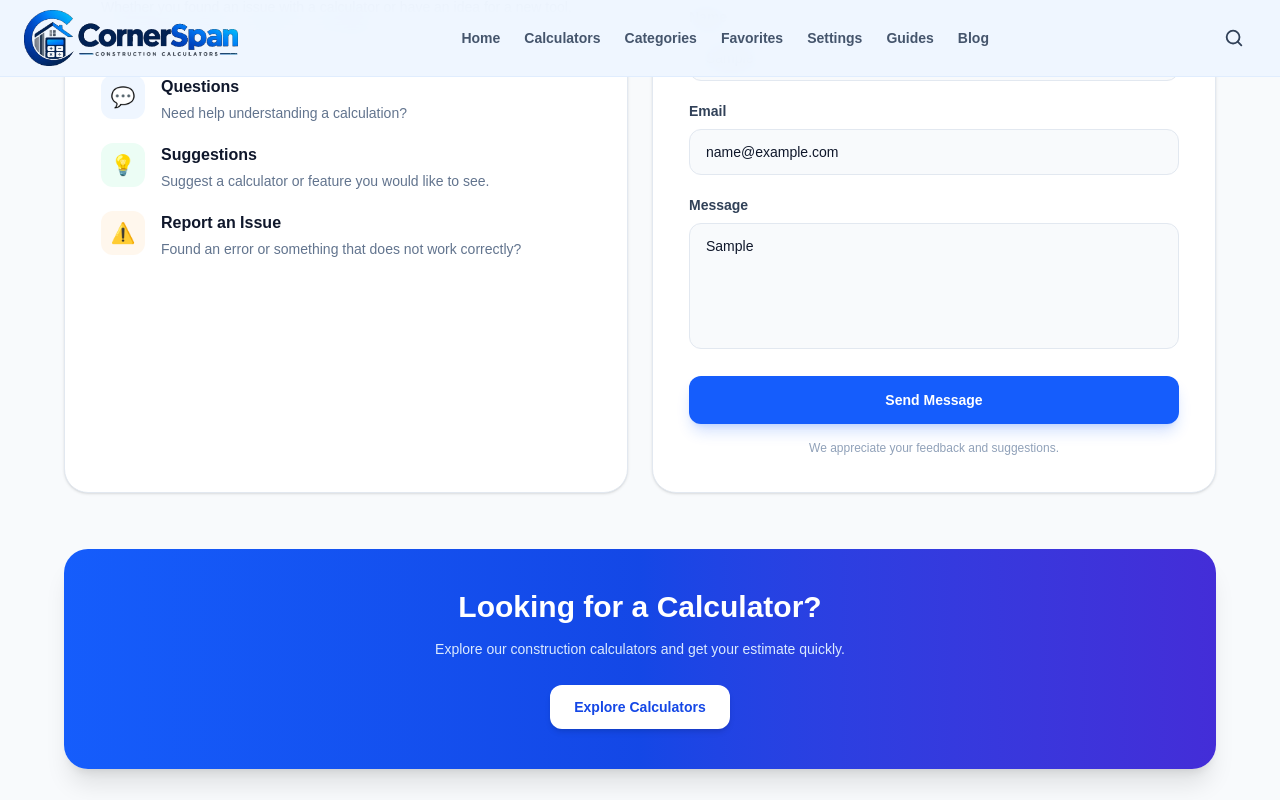
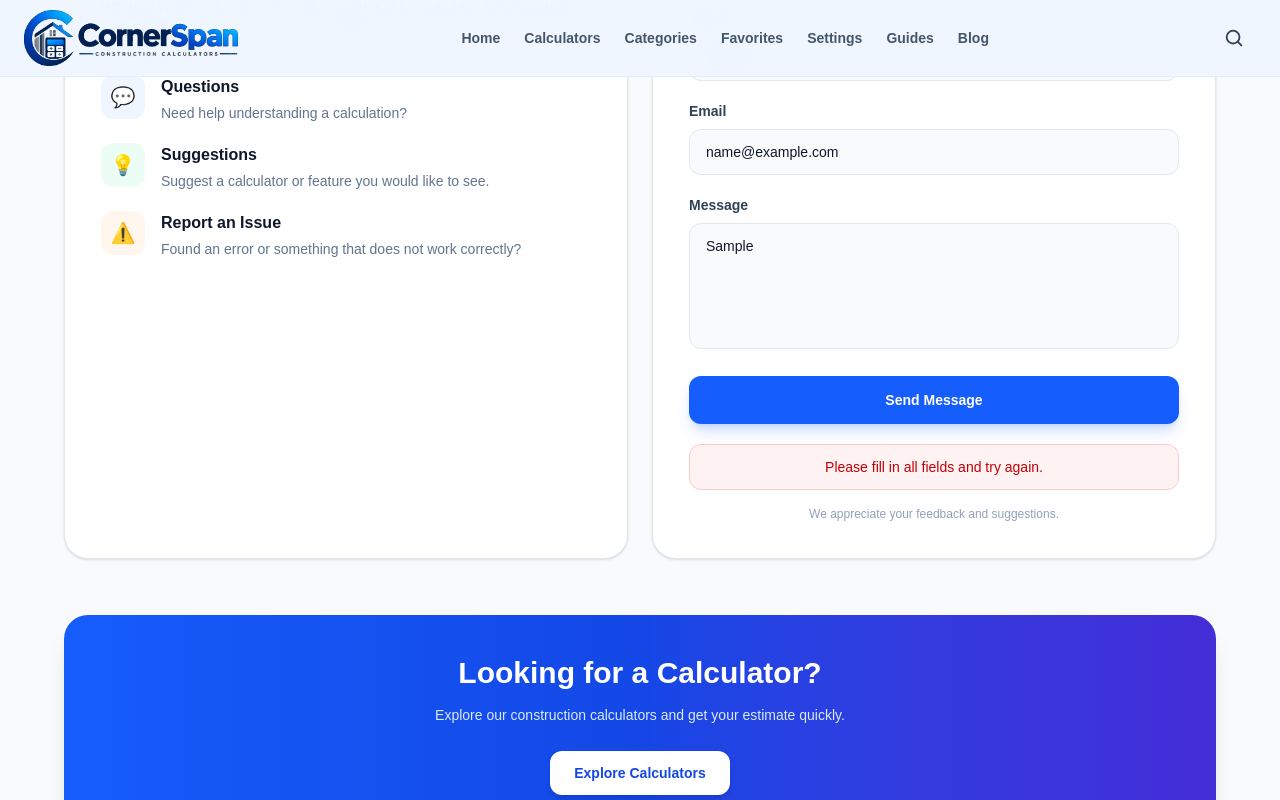
Before and after one commit to km7max-cmd/cornerspan, a Next.js app: page /contact in a window 1280 px wide. Both pictures are taken after typing "Sample", "name@example.com", "Sample" into the empty fields and a click on the button "Send Message". Shown: the part 568-1368 px from the top of the page. Built offline with nearby package versions, Linux system fonts and the light colour scheme; no server answers.

Commit message:
Implement contact form with submission handling
Added form handling for contact submissions with status management and error handling.

```diff
--- a/app/contact/page.tsx
+++ b/app/contact/page.tsx
@@ -1,57 +1,97 @@
+"use client";
+
 import Link from "next/link";
+import { FormEvent, useState } from "react";
 
 export default function ContactPage() {
+  const [status, setStatus] = useState<"idle" | "sending" | "success" | "error">(
+    "idle"
+  );
+
+  async function handleSubmit(event: FormEvent<HTMLFormElement>) {
+    event.preventDefault();
+
+    const form = event.currentTarget;
+    const formData = new FormData(form);
+
+    const name = String(formData.get("name") || "").trim();
+    const email = String(formData.get("email") || "").trim();
+    const message = String(formData.get("message") || "").trim();
+
+    if (!name || !email || !message) {
+      setStatus("error");
+      return;
+    }
+
+    setStatus("sending");
+
+    try {
+      const response = await fetch("/api/contact", {
+        method: "POST",
+        headers: {
+          "Content-Type": "application/json",
+        },
+        body: JSON.stringify({
+          name,
+          email,
+          message,
+        }),
+      });
+
+      if (!response.ok) {
+        throw new Error("Failed to send message");
+      }
+
+      form.reset();
+      setStatus("success");
+    } catch {
+      setStatus("error");
+    }
+  }
+
   return (
     <main className="min-h-screen bg-slate-50">
-
       {/* Hero */}
       <section className="bg-gradient-to-b from-blue-50 via-white to-slate-50">
         <div className="mx-auto max-w-6xl px-5 py-14 text-center sm:px-6 md:py-20">
-
           <span className="inline-flex rounded-full border border-blue-100 bg-white px-4 py-2 text-[10px] font-bold uppercase tracking-[0.18em] text-blue-700 shadow-sm sm:text-xs">
             GET IN TOUCH
           </span>
 
           <h1 className="mt-5 text-4xl font-black tracking-tight text-slate-950 sm:text-5xl md:text-6xl">
-            Contact Corner
-            <span className="text-blue-600">Span</span>
+            Contact{" "}
+            <span className="text-blue-600">CornerSpan</span>
           </h1>
 
           <p className="mx-auto mt-5 max-w-2xl text-base leading-7 text-slate-600 sm:text-lg">
-            Have a question, suggestion or feedback about our construction
+            Have a question, suggestion, or feedback about our construction
             calculators? We would love to hear from you.
           </p>
-
         </div>
       </section>
 
       {/* Content */}
       <section className="px-5 py-10 sm:px-6 md:py-14">
         <div className="mx-auto grid max-w-6xl gap-6 md:grid-cols-2">
-
           {/* Left */}
           <div className="rounded-3xl border border-slate-200 bg-white p-7 shadow-sm sm:p-9">
-
             <h2 className="text-2xl font-black text-slate-900">
               How can we help?
             </h2>
 
             <p className="mt-3 text-sm leading-6 text-slate-500">
-              Whether you found an issue with a calculator or have an idea
-              for a new tool, your feedback helps us improve CornerSpan.
+              Whether you found an issue with a calculator or have an idea for
+              a new tool, your feedback helps us improve CornerSpan.
             </p>
 
             <div className="mt-8 space-y-5">
-
               <div className="flex gap-4">
                 <div className="flex h-11 w-11 shrink-0 items-center justify-center rounded-xl bg-blue-50 text-xl">
                   💬
                 </div>
 
                 <div>
-                  <h3 className="font-bold text-slate-900">
-                    Questions
-                  </h3>
+                  <h3 className="font-bold text-slate-900">Questions</h3>
                   <p className="mt-1 text-sm text-slate-500">
                     Need help understanding a calculation?
                   </p>
@@ -64,9 +104,7 @@ export default function ContactPage() {
                 </div>
 
                 <div>
-                  <h3 className="font-bold text-slate-900">
-                    Suggestions
-                  </h3>
+                  <h3 className="font-bold text-slate-900">Suggestions</h3>
                   <p className="mt-1 text-sm text-slate-500">
                     Suggest a calculator or feature you would like to see.
                   </p>
@@ -87,78 +125,109 @@ export default function ContactPage() {
                   </p>
                 </div>
               </div>
-
             </div>
-
           </div>
 
           {/* Right */}
           <div className="rounded-3xl border border-slate-200 bg-white p-7 shadow-sm sm:p-9">
-
             <h2 className="text-2xl font-black text-slate-900">
               Send us a message
             </h2>
 
-            <form className="mt-6 space-y-5">
-
+            <form onSubmit={handleSubmit} className="mt-6 space-y-5">
               <div>
-                <label className="mb-2 block text-sm font-semibold text-slate-700">
+                <label
+                  htmlFor="name"
+                  className="mb-2 block text-sm font-semibold text-slate-700"
+                >
                   Name
                 </label>
 
                 <input
+                  id="name"
+                  name="name"
                   type="text"
+                  required
+                  autoComplete="name"
                   placeholder="Your name"
                   className="w-full rounded-xl border border-slate-200 bg-slate-50 px-4 py-3 text-sm outline-none transition focus:border-blue-500 focus:bg-white"
                 />
               </div>
 
               <div>
-                <label className="mb-2 block text-sm font-semibold text-slate-700">
+                <label
+                  htmlFor="email"
+                  className="mb-2 block text-sm font-semibold text-slate-700"
+                >
                   Email
                 </label>
 
                 <input
+                  id="email"
+                  name="email"
                   type="email"
+                  required
+                  autoComplete="email"
                   placeholder="you@example.com"
                   className="w-full rounded-xl border border-slate-200 bg-slate-50 px-4 py-3 text-sm outline-none transition focus:border-blue-500 focus:bg-white"
                 />
               </div>
 
               <div>
-                <label className="mb-2 block text-sm font-semibold text-slate-700">
+                <label
+                  htmlFor="message"
+                  className="mb-2 block text-sm font-semibold text-slate-700"
+                >
                   Message
                 </label>
 
                 <textarea
+                  id="message"
+                  name="message"
                   rows={5}
+                  required
                   placeholder="How can we help?"
                   className="w-full resize-none rounded-xl border border-slate-200 bg-slate-50 px-4 py-3 text-sm outline-none transition focus:border-blue-500 focus:bg-white"
                 />
               </div>
 
               <button
-                type="button"
-                className="w-full rounded-xl bg-blue-600 px-5 py-3.5 text-sm font-bold text-white shadow-lg shadow-blue-600/20 transition hover:-translate-y-0.5 hover:bg-blue-700"
+                type="submit"
+                disabled={status === "sending"}
+                className="w-full rounded-xl bg-blue-600 px-5 py-3.5 text-sm font-bold text-white shadow-lg shadow-blue-600/20 transition hover:-translate-y-0.5 hover:bg-blue-700 disabled:cursor-not-allowed disabled:opacity-60"
               >
-                Send Message
+                {status === "sending" ? "Sending..." : "Send Message"}
               </button>
 
+              {status === "success" && (
+                <div
+                  role="status"
+                  className="rounded-xl border border-emerald-200 bg-emerald-50 px-4 py-3 text-center text-sm font-medium text-emerald-700"
+                >
+                  Your message has been sent successfully.
+                </div>
+              )}
+
+              {status === "error" && (
+                <div
+                  role="alert"
+                  className="rounded-xl border border-red-200 bg-red-50 px-4 py-3 text-center text-sm font-medium text-red-700"
+                >
+                  Please fill in all fields and try again.
+                </div>
+              )}
             </form>
 
             <p className="mt-4 text-center text-xs text-slate-400">
               We appreciate your feedback and suggestions.
             </p>
-
           </div>
-
         </div>
       </section>
 
       {/* Bottom CTA */}
       <section className="px-5 pb-14 sm:px-6">
         <div className="mx-auto max-w-6xl rounded-3xl bg-gradient-to-r from-blue-600 via-blue-700 to-indigo-700 px-6 py-10 text-center text-white shadow-xl">
-
           <h2 className="text-2xl font-black sm:text-3xl">
             Looking for a Calculator?
           </h2>
@@ -174,10 +243,8 @@ export default function ContactPage() {
           >
             Explore Calculators
           </Link>
-
         </div>
       </section>
-
     </main>
   );
 }
```
